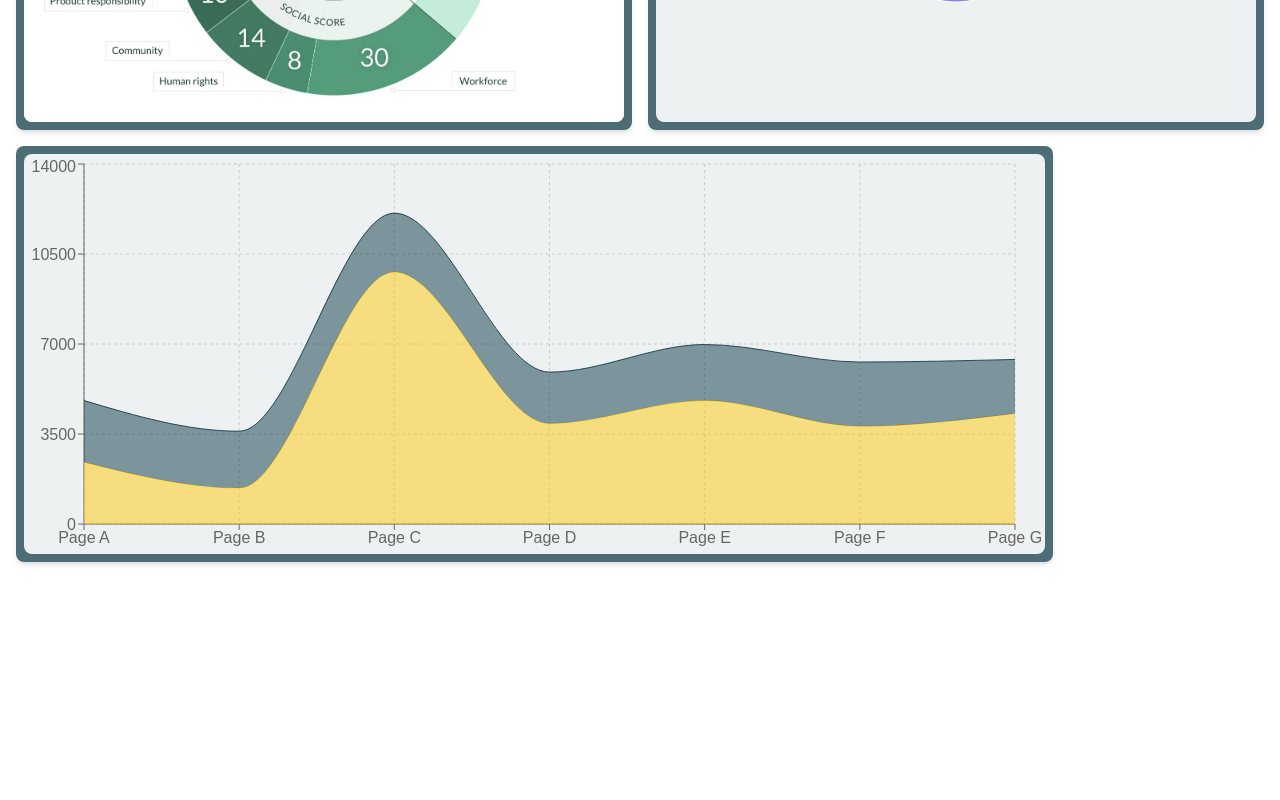
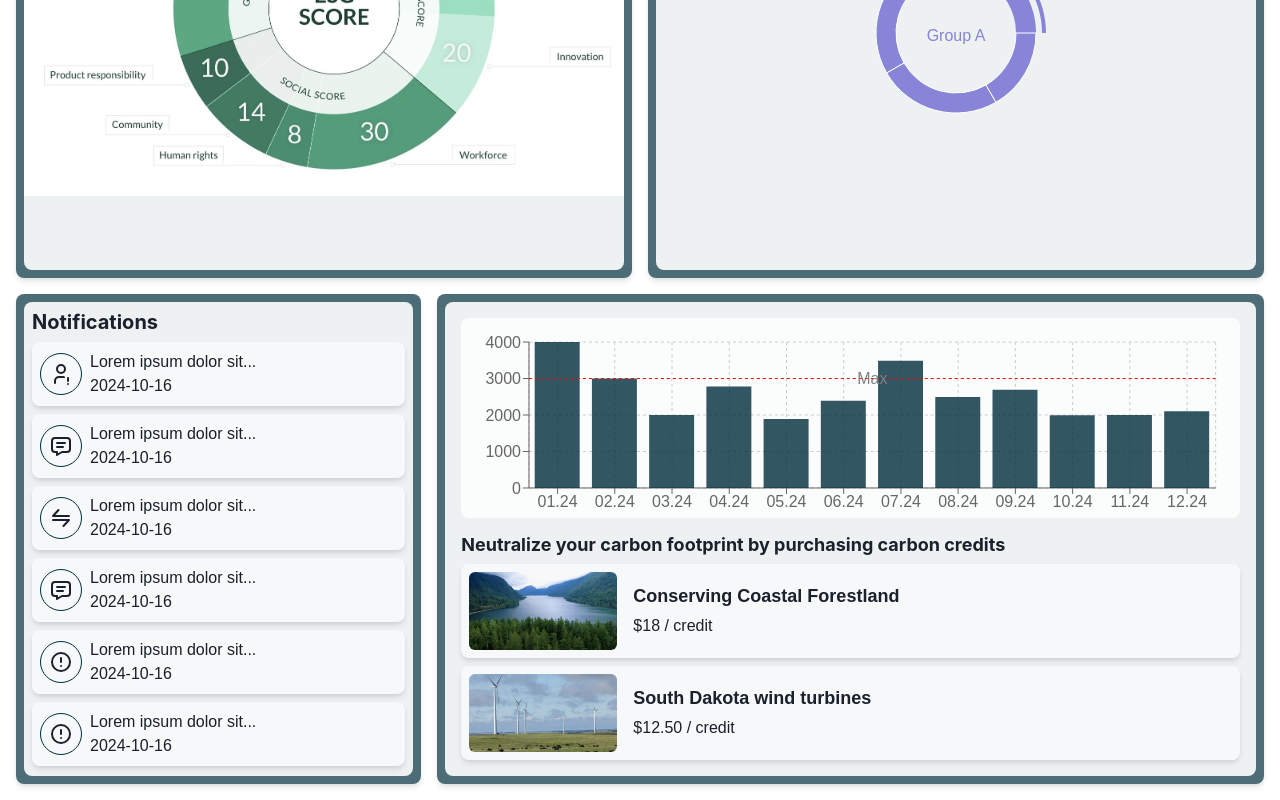
Before and after one commit to swift-soft/collabothon-2024, a React (Vite) app in the folder web/: page / in a window 1280 px wide. Shown: the part 940-1740 px from the top of the page. Before the commit the page ends 1518 px from the top, so only its background shows below. Built offline with nearby package versions, Linux system fonts and the light colour scheme.

Commit message:
emissions

```diff
--- /dev/null
+++ b/web/src/components/CarbonOffsetPropositions.jsx
@@ -0,0 +1,59 @@
+import { Flex, Heading, Img, Link, Stack, Text } from "@chakra-ui/react";
+
+const propositions = [
+  {
+    img: "/imgs/carbon-offset-1.webp",
+    text: "Conserving Coastal Forestland",
+    price: "$18",
+    link: "https://shop.climeco.com/product/conserving-coastal-forestland-and-first-nations/",
+  },
+  {
+    img: "/imgs/carbon-offset-2.jpg",
+    text: "South Dakota wind turbines",
+    price: "$12.50",
+    link: "https://shop.climeco.com/product/educating-the-next-energy-generation-workforce/",
+  },
+];
+
+export default function CarbonOffsetPropositions() {
+  return (
+    <Stack p={4}>
+      <Heading fontSize="lg">
+        Neutralize your carbon footprint by purchasing carbon credits
+      </Heading>
+      <Stack>
+        {propositions.map((p, i) => (
+          <Flex
+            key={i}
+            alignItems="center"
+            gap={4}
+            p={2}
+            rounded="lg"
+            boxShadow="md"
+            cursor="pointer"
+            transition="all 250ms ease"
+            bg="whiteAlpha.600"
+            _hover={{ bg: "whiteAlpha.900" }}
+            as={Link}
+            href={p.link}
+            target="_blank"
+          >
+            <Img
+              src={p.img}
+              h="78px"
+              w="148px"
+              rounded="md"
+              objectFit="cover"
+            />
+            <Stack spacing={1}>
+              <Text fontWeight="600" fontSize="lg">
+                {p.text}
+              </Text>
+              <Text>{p.price} / credit</Text>
+            </Stack>
+          </Flex>
+        ))}
+      </Stack>
+    </Stack>
+  );
+}
--- /dev/null
+++ b/web/src/components/Emissions.jsx
@@ -0,0 +1,12 @@
+import CarbonOffsetPropositions from "./CarbonOffsetPropositions";
+import EmissionsBarChart from "./charts/EmissionsBarChart";
+import Widget from "./Widget";
+
+export default function Emissions() {
+  return (
+    <Widget colSpan={4}>
+      <EmissionsBarChart />
+      <CarbonOffsetPropositions />
+    </Widget>
+  );
+}
--- /dev/null
+++ b/web/src/components/Notifications.jsx
@@ -0,0 +1,81 @@
+import {
+  IconAlertCircle,
+  IconMessage,
+  IconTransfer,
+  IconUserExclamation,
+} from "@tabler/icons-react";
+import Widget from "./Widget";
+import { Box, Flex, Heading, Stack, Text } from "@chakra-ui/react";
+
+const notifications = [
+  {
+    icon: <IconUserExclamation />,
+    text: "Lorem ipsum dolor sit...",
+    date: "2024-10-16",
+  },
+  {
+    icon: <IconMessage />,
+    text: "Lorem ipsum dolor sit...",
+    date: "2024-10-16",
+  },
+  {
+    icon: <IconTransfer />,
+    text: "Lorem ipsum dolor sit...",
+    date: "2024-10-16",
+  },
+  {
+    icon: <IconMessage />,
+    text: "Lorem ipsum dolor sit...",
+    date: "2024-10-16",
+  },
+  {
+    icon: <IconAlertCircle />,
+    text: "Lorem ipsum dolor sit...",
+    date: "2024-10-16",
+  },
+  {
+    icon: <IconAlertCircle />,
+    text: "Lorem ipsum dolor sit...",
+    date: "2024-10-16",
+  },
+];
+
+export default function Notifications() {
+  return (
+    <Widget colSpan={2}>
+      <Stack p={2}>
+        <Heading fontSize="xl">Notifications</Heading>
+        <Stack>
+          {notifications.map((n, i) => (
+            <Flex
+              key={i}
+              alignItems="center"
+              gap={2}
+              boxShadow="md"
+              rounded="lg"
+              p={2}
+              cursor="pointer"
+              transition="all 250ms ease"
+              bg="whiteAlpha.600"
+              _hover={{ bg: "whiteAlpha.900" }}
+            >
+              <Box
+                rounded="full"
+                border="1px solid"
+                borderColor="brand.navy.500"
+                aspectRatio={1}
+                p={2}
+              >
+                {n.icon}
+              </Box>
+              <Stack spacing={0}>
+                <Text elli>{n.text}</Text>
+                <Text>{n.date}</Text>
+              </Stack>
+            </Flex>
+          ))}
+        </Stack>
+      </Stack>
+    </Widget>
+  );
+}
--- a/web/src/components/WidgetsGrid.jsx
+++ b/web/src/components/WidgetsGrid.jsx
@@ -1,8 +1,8 @@
 import { Grid } from "@chakra-ui/react";
-import Widget from "./Widget";
-import WidgetStackedAreaChart from "./charts/StackedAreaChart";
 import TopWidgets from "./TopWidgets";
 import ESGWidgets from "./ESGWidgets";
+import Notifications from "./Notifications";
+import Emissions from "./Emissions";
 
 export default function WidgetsGrid() {
   return (
@@ -15,9 +15,8 @@ export default function WidgetsGrid() {
     >
       <TopWidgets />
       <ESGWidgets />
-      <Widget colSpan={5}>
-        <WidgetStackedAreaChart />
-      </Widget>
+      <Notifications />
+      <Emissions />
     </Grid>
   );
 }
--- /dev/null
+++ b/web/src/components/charts/EmissionsBarChart.jsx
@@ -0,0 +1,98 @@
+import { Box, useToken } from "@chakra-ui/react";
+import {
+  BarChart,
+  Bar,
+  XAxis,
+  YAxis,
+  CartesianGrid,
+  Tooltip,
+  ResponsiveContainer,
+  ReferenceLine,
+} from "recharts";
+
+const data = [
+  {
+    name: "01.24",
+    co2: 4000,
+  },
+  {
+    name: "02.24",
+    co2: 3000,
+  },
+  {
+    name: "03.24",
+    co2: 2000,
+  },
+  {
+    name: "04.24",
+    co2: 2780,
+  },
+  {
+    name: "05.24",
+    co2: 1890,
+  },
+  {
+    name: "06.24",
+    co2: 2390,
+  },
+  {
+    name: "07.24",
+    co2: 3490,
+  },
+  {
+    name: "08.24",
+    co2: 2490,
+  },
+  {
+    name: "09.24",
+    co2: 2690,
+  },
+  {
+    name: "10.24",
+    co2: 1990,
+  },
+  {
+    name: "11.24",
+    co2: 2000,
+  },
+  {
+    name: "12.24",
+    co2: 2100,
+  },
+];
+
+export default function EmissionsBarChart() {
+  const [navy500] = useToken("colors", ["brand.navy.500"]);
+
+  return (
+    <Box w="100%" p={4} pb={0}>
+      <Box w="100%" h="200px" bg="whiteAlpha.800" rounded="lg">
+        <ResponsiveContainer width="100%" height="100%">
+          <BarChart
+            width={500}
+            height={100}
+            data={data}
+            margin={{
+              top: 24,
+              right: 24,
+              left: 8,
+              bottom: 0,
+            }}
+          >
+            <CartesianGrid strokeDasharray="3 3" />
+            <XAxis dataKey="name" />
+            <YAxis />
+            <Tooltip />
+            <Bar dataKey="co2" stackId="a" fill={navy500} opacity={0.8} />
+            <ReferenceLine
+              y={3000}
+              label="Max"
+              stroke="red"
+              strokeDasharray="3 3"
+            />
+          </BarChart>
+        </ResponsiveContainer>
+      </Box>
+    </Box>
+  );
+}
```
Also changed, not shown: web/src/components/charts/BarChart.jsx (deleted, +0 -87 lines), web/public/imgs/carbon-offset-1.webp (added), web/public/imgs/carbon-offset-2.jpg (added).
